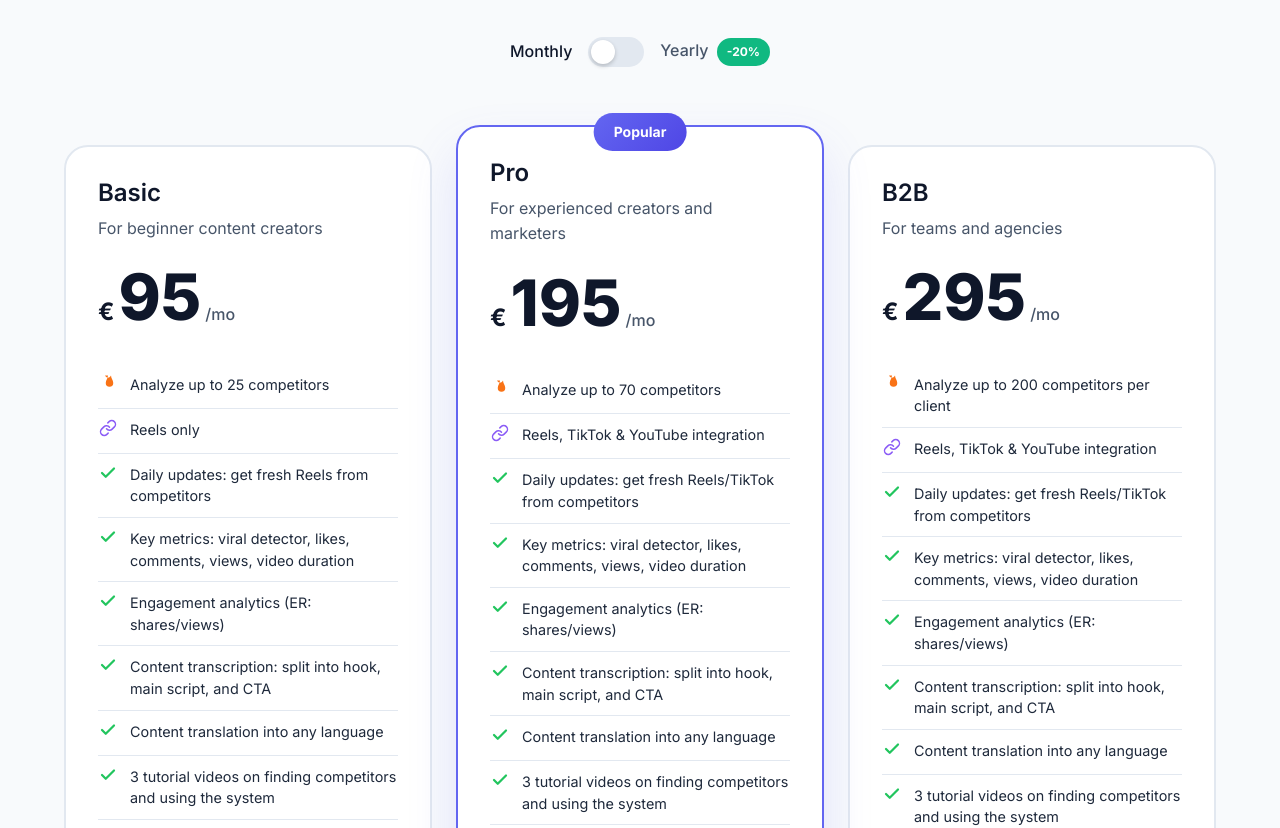
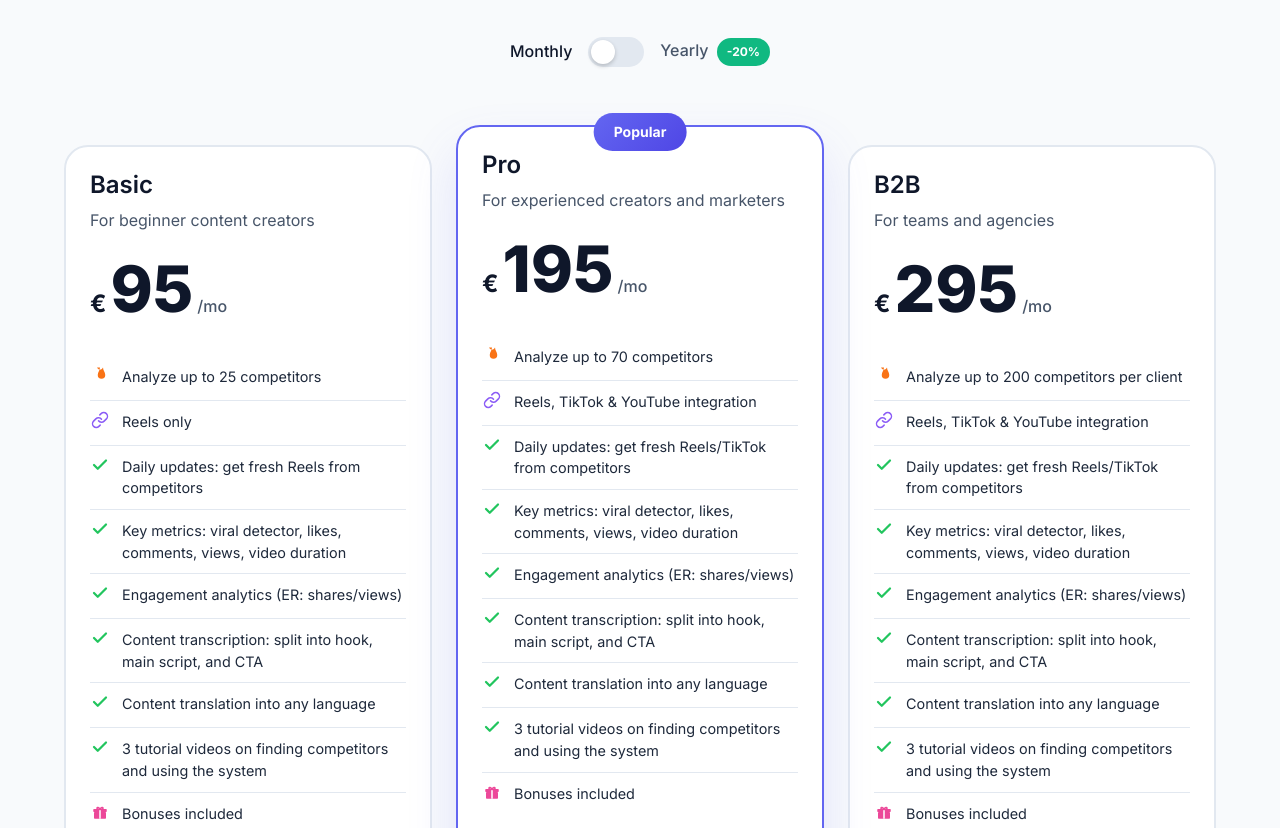
Before and after one commit to js-easy-school/TrendwatchAI-Landing-Page---Next.js-14, a Next.js app: page / in a window 1280 px wide. Shown: the part 4500-5328 px from the top of the page. Built offline with nearby package versions, Linux system fonts and the light colour scheme.

Commit message:
Reduce pricing card padding for compact look

```diff
--- a/src/components/Pricing.module.css
+++ b/src/components/Pricing.module.css
@@ -85,7 +85,7 @@
 .priceCard {
   background: var(--card-bg);
   border-radius: var(--radius-lg);
-  padding: 32px;
+  padding: 24px;
   border: 2px solid var(--border);
   position: relative;
   transition: all 0.5s cubic-bezier(0.4, 0, 0.2, 1);
```
